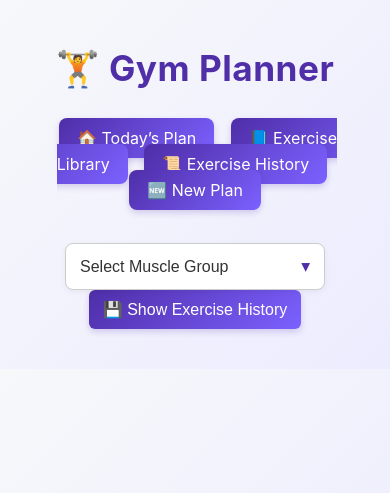
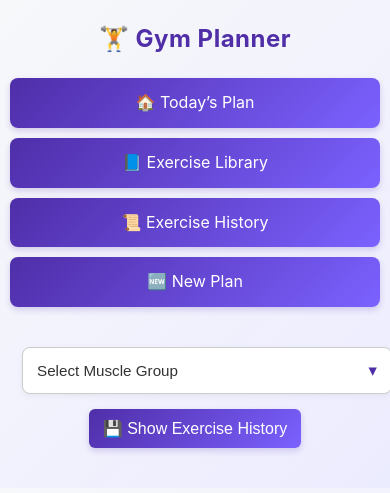
Before and after one commit to carlalozu/gym_planner, a Flask app: page /exercises in a window 390 px wide. Shown: the top 493 px of the page. Run offline with Flask 3, Linux system fonts and the light colour scheme; parts of the project's set-up code (start-up, migrations or seed data) failed here and were passed over.

Commit message:
improve style for mobiles

```diff
--- a/static/styles.css
+++ b/static/styles.css
@@ -17,7 +17,10 @@ h1 {
 
 /* === Navigation === */
 .nav {
-    text-align: center;
+    display: flex;
+    flex-wrap: wrap;
+    justify-content: center;
+    gap: 8px;
     margin-bottom: 40px;
 }
 
@@ -27,9 +30,9 @@ h1 {
     background: linear-gradient(135deg, #4f2ea8, #7b61ff);
     padding: 10px 18px;
     border-radius: 8px;
-    margin: 0 6px;
     transition: all 0.3s ease;
     box-shadow: 0 3px 6px rgba(79, 46, 168, 0.2);
+    font-size: 0.95em;
 }
 
 .nav a:hover {
@@ -94,7 +97,7 @@ button:hover {
     align-items: center;
     transition: all 0.3s ease;
     color: #333;
-    box-shadow: 0 2px 6px rgba(0,0,0,0.05);
+    box-shadow: 0 2px 6px rgba(0, 0, 0, 0.05);
 }
 
 .dropdown-btn:hover {
@@ -102,7 +105,7 @@ button:hover {
 }
 
 .dropdown-btn::after {
-    content: '▾';
+    content: "▾";
     font-size: 1.1em;
     margin-left: 8px;
     color: #4f2ea8;
@@ -117,7 +120,7 @@ button:hover {
     background: white;
     border: 1px solid #ddd;
     border-radius: 8px;
-    box-shadow: 0 6px 14px rgba(0,0,0,0.1);
+    box-shadow: 0 6px 14px rgba(0, 0, 0, 0.1);
     z-index: 100;
     max-height: 220px;
     overflow-y: auto;
@@ -134,6 +137,22 @@ button:hover {
 
 .dropdown-content label:hover {
     background: #f0efff;
+}
+
+/* === Dropdown Search === */
+#daySearch {
+    width: 90%;
+    margin: 10px;
+    padding: 8px;
+    border: 1px solid #ccc;
+    border-radius: 6px;
+    font-size: 0.95em;
+}
+
+#daySearch:focus {
+    outline: none;
+    border-color: #4f2ea8;
+    box-shadow: 0 0 4px rgba(79, 46, 168, 0.3);
 }
 
 /* === Day Section === */
@@ -159,10 +178,11 @@ table {
     background: white;
     border-radius: 10px;
     overflow: hidden;
-    box-shadow: 0 4px 10px rgba(0,0,0,0.05);
+    box-shadow: 0 4px 10px rgba(0, 0, 0, 0.05);
 }
 
-th, td {
+th,
+td {
     border: 1px solid #e0e0e0;
     padding: 10px 12px;
     text-align: left;
@@ -204,6 +224,73 @@ input[type="checkbox"].select-exercise {
 
 /* === Animations === */
 @keyframes fadeIn {
-    from { opacity: 0; transform: translateY(-5px); }
-    to { opacity: 1; transform: translateY(0); }
+    from {
+        opacity: 0;
+        transform: translateY(-5px);
+    }
+    to {
+        opacity: 1;
+        transform: translateY(0);
+    }
 }
+
+/* === Responsive Design === */
+@media (max-width: 900px) {
+    body {
+        margin: 25px 15px;
+    }
+
+    h1 {
+        font-size: 1.8em;
+        margin-bottom: 20px;
+    }
+
+    .nav a {
+        font-size: 0.95em;
+        padding: 10px 14px;
+    }
+
+    .dropdown {
+        width: 100%;
+        margin-bottom: 15px;
+    }
+}
+
+@media (max-width: 600px) {
+    body {
+        margin: 20px 10px;
+    }
+
+    h1 {
+        font-size: 1.5em;
+    }
+
+    .nav {
+        flex-direction: column;
+        align-items: stretch;
+        gap: 10px;
+    }
+
+    .nav a {
+        flex: 1 1 100%;
+        text-align: center;
+        font-size: 1em;
+        padding: 12px;
+    }
+
+    table {
+        display: block;
+        overflow-x: auto;
+        white-space: nowrap;
+    }
+
+    th,
+    td {
+        font-size: 0.9em;
+        padding: 8px;
+    }
+
+    .dropdown-btn {
+        font-size: 0.95em;
+    }
+}
```
